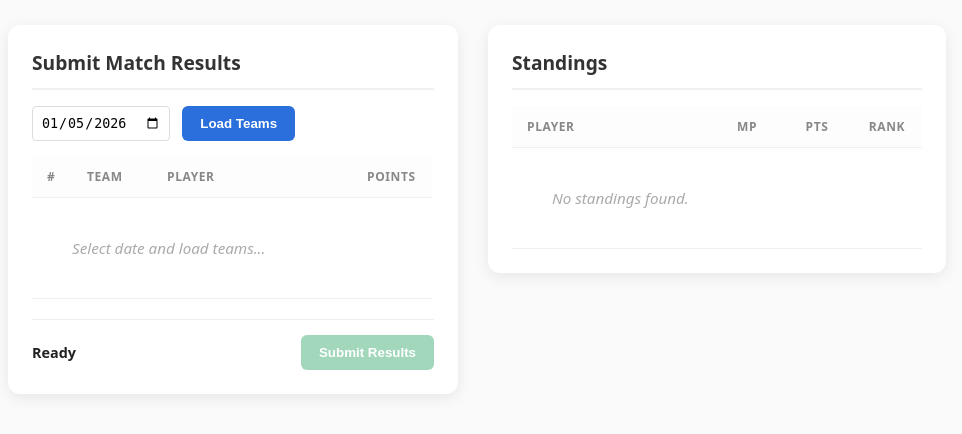
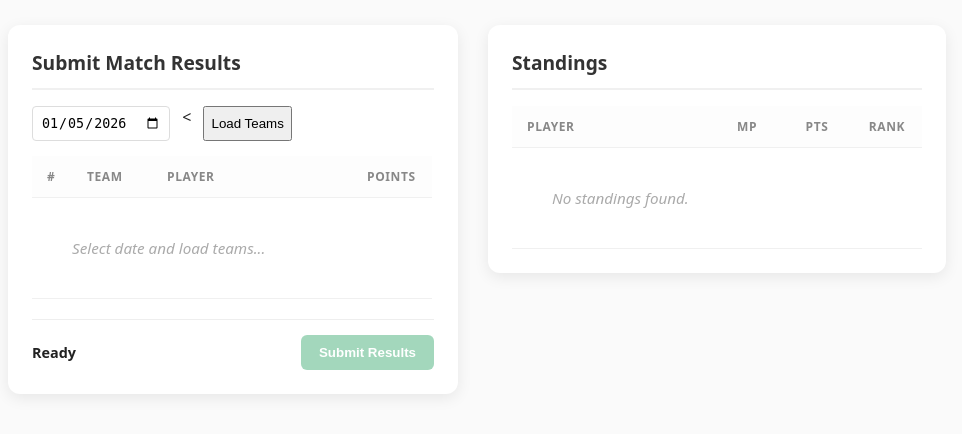
Before and after one commit to markdarcy45-oss/Teams, a Flask app: template templates/results_page.html in a window 1280 px wide. Shown: the part 54-488 px from the top of the page, without its empty margins (17-979 px from the left). Run offline with Flask 3, Linux system fonts and the light colour scheme; the template is opened without the code that fills it, so the values that code supplies are empty; the visitor is signed in with stand-in values (Sample User, id 1); some libraries are stand-ins or nearby versions.

Commit message:
Update results_page.html

```diff
--- a/templates/results_page.html
+++ b/templates/results_page.html
@@ -10,7 +10,9 @@
 
         <div class="meta-row">
             <input id="gameDateInput" type="date">
-            <button id="loadTeamsBtn" class="btn primary">Load Teams</button>
+            <{% if current_user.is_admin %}
+			<button id="loadTeamsBtn">Load Teams</button>
+			{% endif %}
         </div>
 
         <div class="table-container">
```
